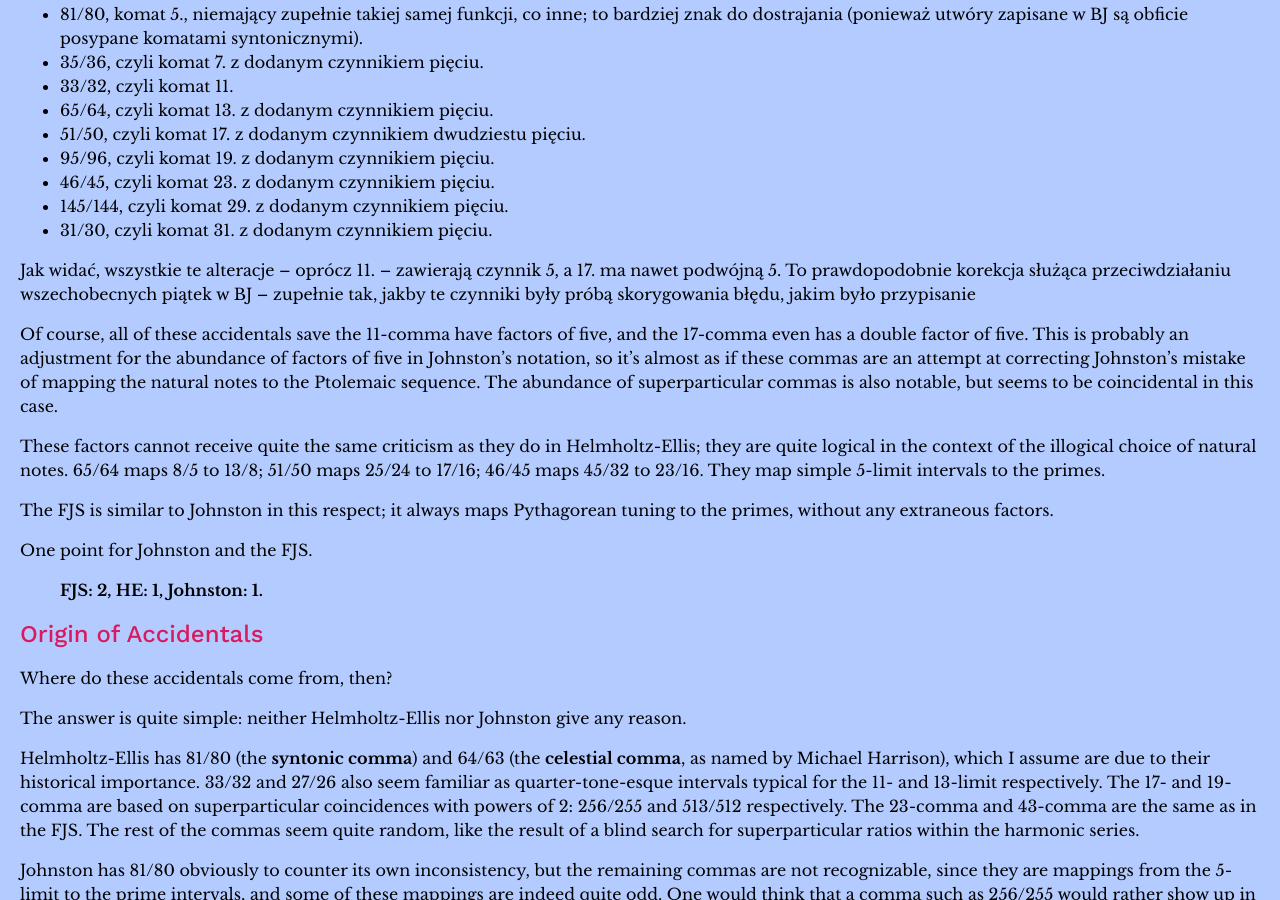
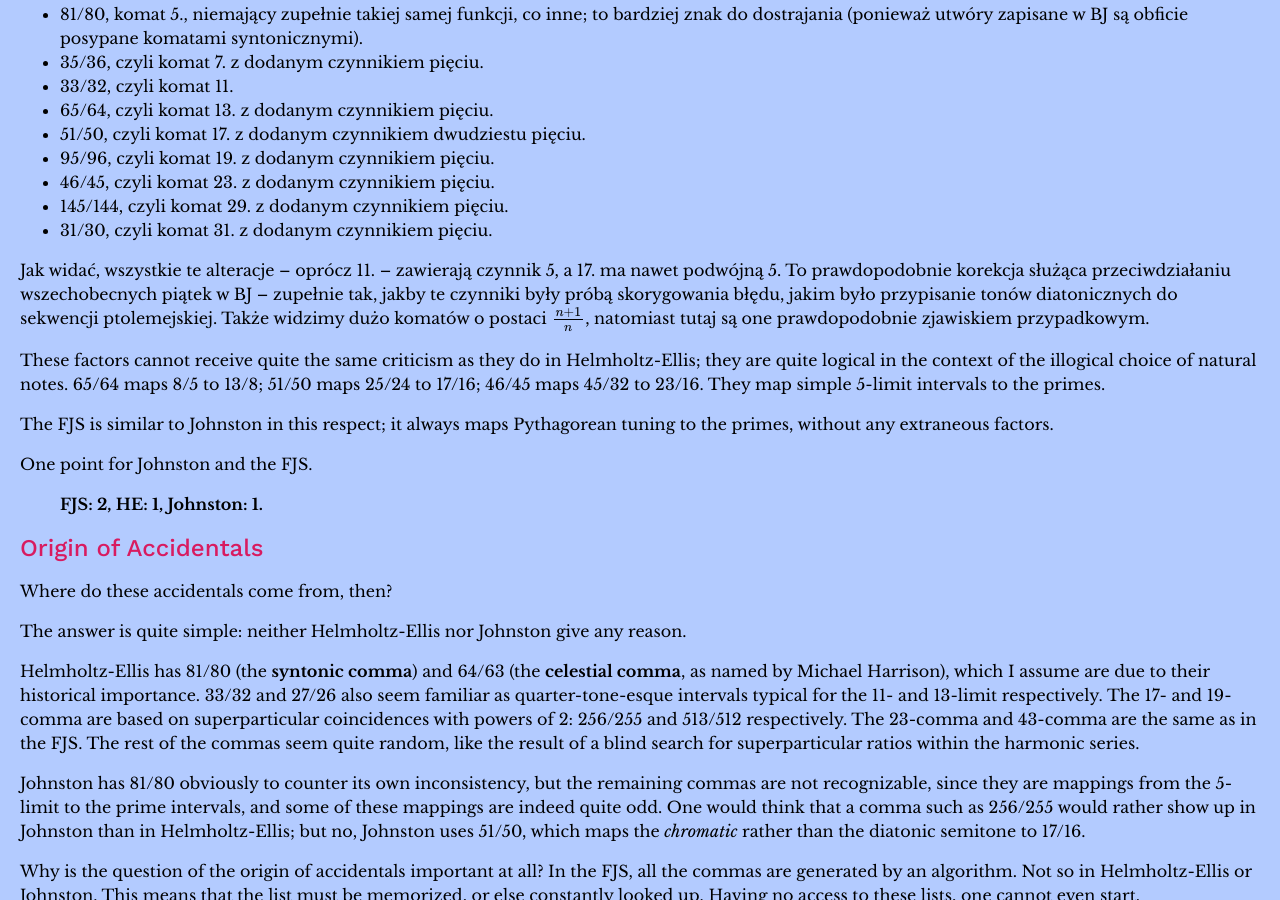
Before and after one commit to misotanni/misotanni.github.io, a Jekyll site: the page built from fjs/pl/compare.md, in a window 1280 px wide and 900 px high, scrolled down 2601 px. Built offline with Jekyll 4.4.1, drawn with Linux system fonts in a browser that asks for light colours; our own code applies the rules of GitHub Pages for plain Markdown files; formulas are drawn with MathJax 3.

Commit message:
petty changes for the petty Uakci

```diff
--- a/fjs/pl/compare.md
+++ b/fjs/pl/compare.md
@@ -71,7 +71,7 @@
 
 (Termin „liczba most” pochodzi ze [strony matematycznej](math.html)).
 
-Dlaczego uważam, że ten fakt jest problematyczny? Otóż chociaż komaty pierwsze można wciąż wyrazić, wymaga to dwóch osobnych alteracji, co jest niepotrzebnie mylące. Wydaje się, że wszystkie komaty po 23. zostały dobrane ze zbioru ułamków postaci \\(\frac{n+1}{n}\\), często kosztem złożonego rozkładu na czynniki pierwsze. (Warto zauważyć, że taka postać nie gwarantuje, że powstały komat jest mały. Jednym dobrze znanym komatem w teorii mikrotonalnej muzyki jest 1029/1024 – różnica pomiędzy kwintą 3/2 a trzema septymowymi całymi tonami (8/7) – czyli liczba nie o takiej postaci, a jednak wyjątkowo drobna).
+Dlaczego uważam, że ten fakt jest problematyczny? Otóż chociaż komaty pierwsze można wciąż wyrazić, wymaga to dwóch osobnych alteracji, co jest niepotrzebnie mylące. Wydaje się, że wszystkie komaty po 23. zostały dobrane ze zbioru ułamków postaci $$\frac{n+1}{n}$$, często kosztem złożonego rozkładu na czynniki pierwsze. (Warto zauważyć, że taka postać nie gwarantuje, że powstały komat jest mały. Jednym dobrze znanym komatem w teorii mikrotonalnej muzyki jest 1029/1024 – różnica pomiędzy kwintą 3/2 a trzema septymowymi całymi tonami (8/7) – czyli liczba nie o takiej postaci, a jednak wyjątkowo drobna).
 
 HE, odrzucając te komaty, wykorzystuje niektóre liczby pierwsze więcej niż raz i niepotrzebnie komplikuje reprezentacje bardziej złożonych interwałów JI. Na przykład 17/16 wymaga zapisania 16/15 przesuniętego o 256/255, a 16/15 samo w sobie to 256/243 przesunięte o 81/80. Używanie dwóch znaków przygodnych dla prostego interwału pierwszego? Na całe szczęście zlitowano się nad nami i żaden interwał pierwszy z 61-limitu nie wymaga *trzech* lub więcej znaków.
 
@@ -89,9 +89,7 @@
 - 145/144, czyli komat 29. z dodanym czynnikiem pięciu.
 - 31/30, czyli komat 31. z dodanym czynnikiem pięciu.
 
-Jak widać, wszystkie te alteracje – oprócz 11. – zawierają czynnik 5, a 17. ma nawet podwójną 5. To prawdopodobnie korekcja służąca przeciwdziałaniu wszechobecnych piątek w BJ – zupełnie tak, jakby te czynniki były próbą skorygowania błędu, jakim było przypisanie
-
-Of course, all of these accidentals save the 11-comma have factors of five, and the 17-comma even has a double factor of five. This is probably an adjustment for the abundance of factors of five in Johnston's notation, so it's almost as if these commas are an attempt at correcting Johnston's mistake of mapping the natural notes to the Ptolemaic sequence. The abundance of superparticular commas is also notable, but seems to be coincidental in this case.
+Jak widać, wszystkie te alteracje – oprócz 11. – zawierają czynnik 5, a 17. ma nawet podwójną 5. To prawdopodobnie korekcja służąca przeciwdziałaniu wszechobecnych piątek w BJ – zupełnie tak, jakby te czynniki były próbą skorygowania błędu, jakim było przypisanie tonów diatonicznych do sekwencji ptolemejskiej. Także widzimy dużo komatów o postaci $$\frac{n+1}{n}$$, natomiast tutaj są one prawdopodobnie zjawiskiem przypadkowym.
 
 These factors cannot receive quite the same criticism as they do in Helmholtz-Ellis; they are quite logical in the context of the illogical choice of natural notes. 65/64 maps 8/5 to 13/8; 51/50 maps 25/24 to 17/16; 46/45 maps 45/32 to 23/16. They map simple 5-limit intervals to the primes.
 
```
